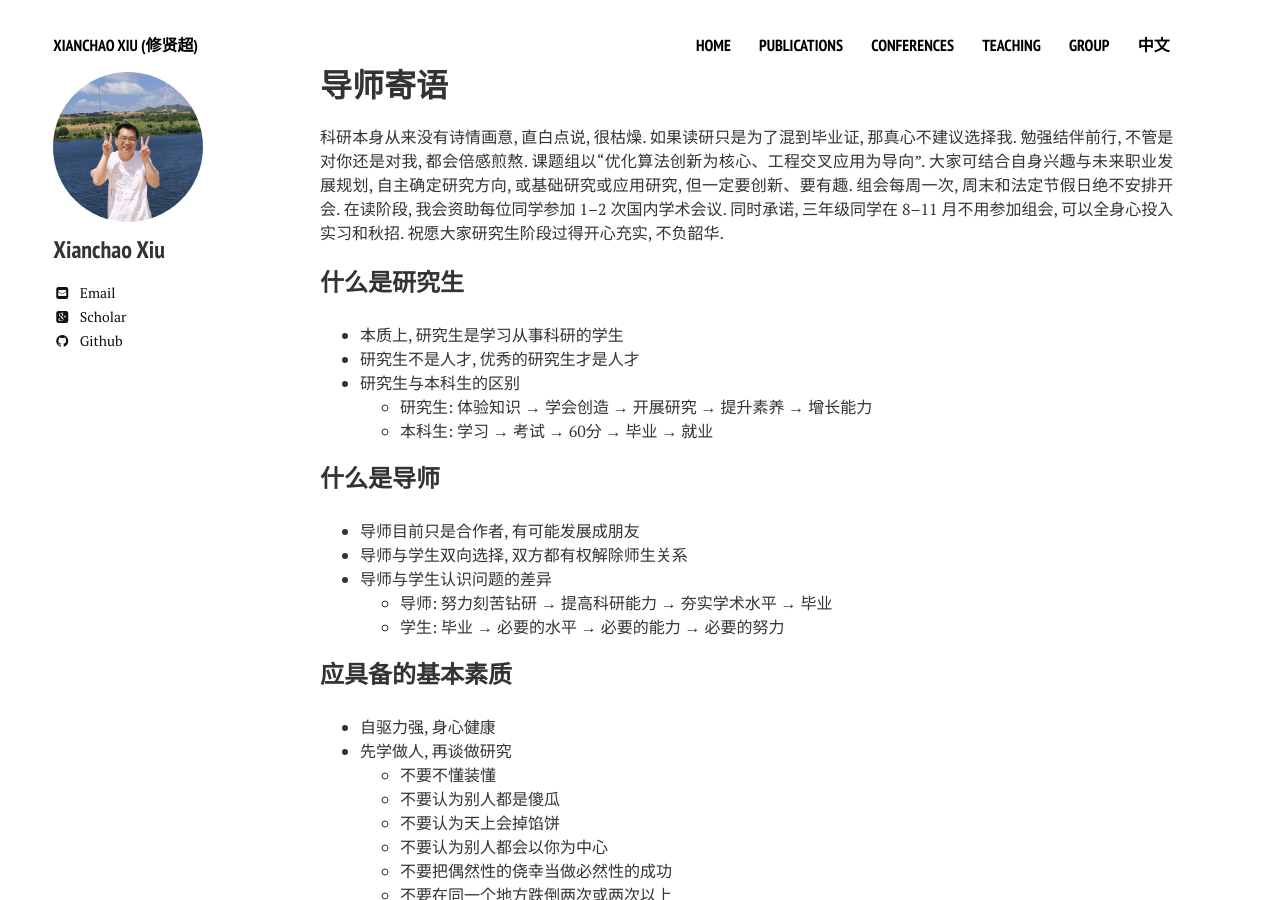
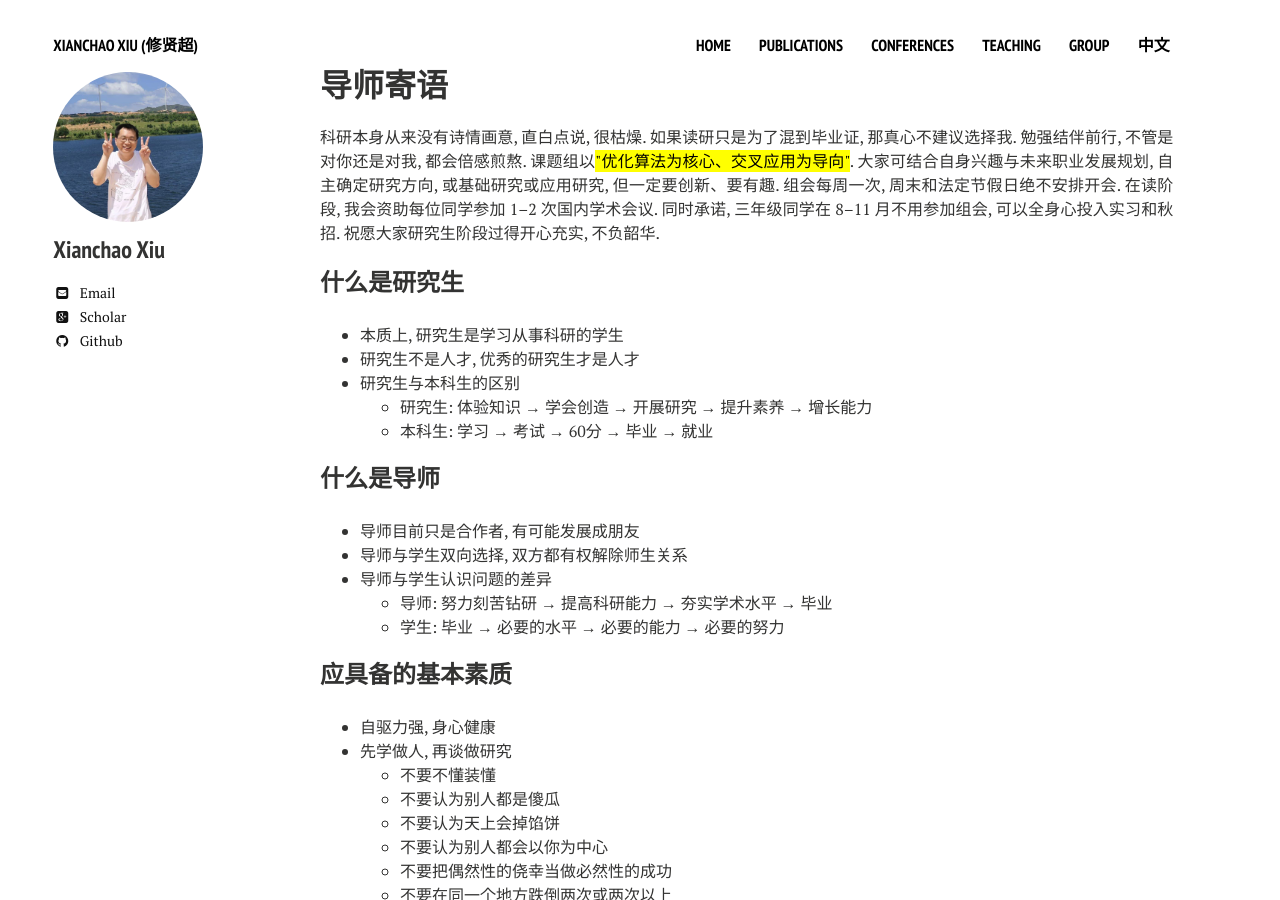
Before and after one commit to xianchaoxiu/xianchaoxiu.github.io, a Jekyll site: the page built from group/reading/index.md, in a window 1280 px wide and 900 px high. Built offline with Jekyll 4.4.1, drawn with Linux system fonts in a browser that asks for light colours; nearby versions of some CDN libraries.

Commit message:
Update index.md

```diff
--- a/group/reading/index.md
+++ b/group/reading/index.md
@@ -5,11 +5,10 @@ comments: false
 share: false
 ---
 
-
 科研本身从来没有诗情画意, 直白点说, 很枯燥.
 如果读研只是为了混到毕业证, 那真心不建议选择我.
 勉强结伴前行, 不管是对你还是对我, 都会倍感煎熬.
-课题组以“优化算法创新为核心、工程交叉应用为导向”.
+课题组以<mark>"优化算法为核心、交叉应用为导向"</mark>.
 大家可结合自身兴趣与未来职业发展规划, 自主确定研究方向, 或基础研究或应用研究, 但一定要创新、要有趣.
 组会每周一次, 周末和法定节假日绝不安排开会.
 在读阶段, 我会资助每位同学参加 1–2 次国内学术会议.
```
